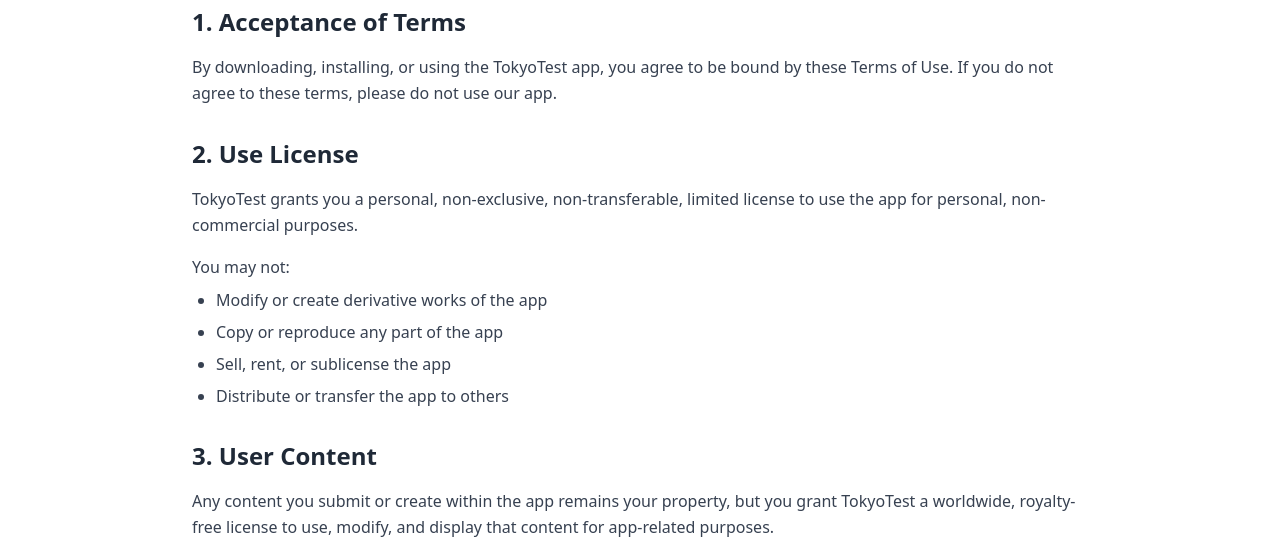
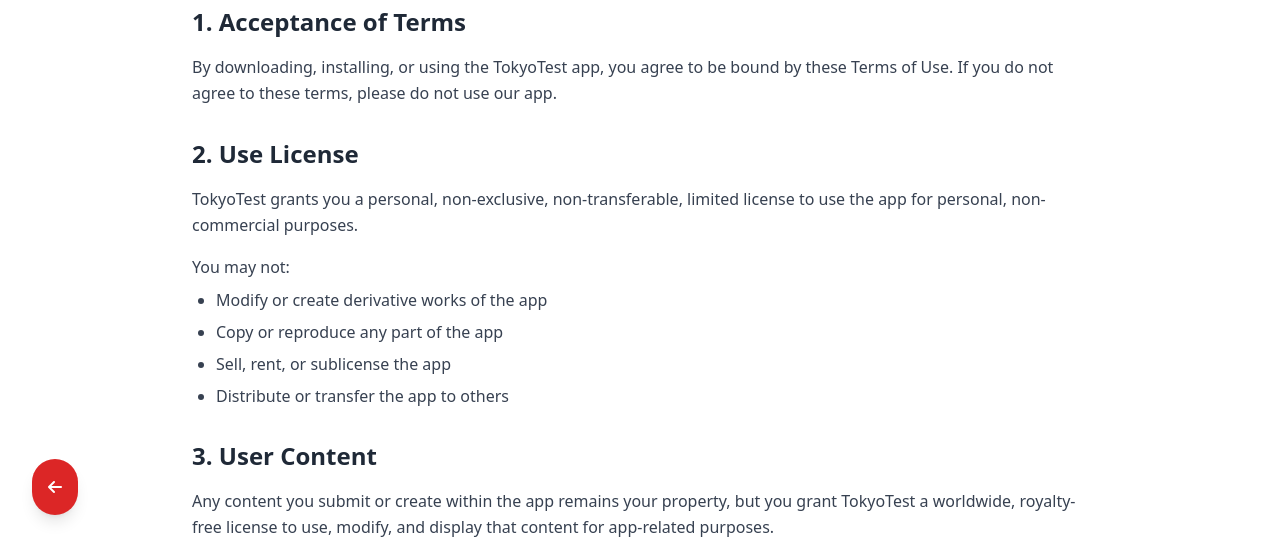
Before and after one commit to mamour-dx/tokyo-test, a plain HTML site: page terms-of-use.html in a window 1280 px wide. Shown: the part 253-800 px from the top of the page. Drawn offline with nearby package versions, Linux system fonts and the light colour scheme.

Commit message:
add back button on terms page

```diff
--- a/terms-of-use.html
+++ b/terms-of-use.html
@@ -5,6 +5,16 @@
     <meta name="viewport" content="width=device-width, initial-scale=1.0" />
     <title>Terms of Use - Tokyo Test</title>
     <script src="https://cdn.tailwindcss.com"></script>
+    <link rel="stylesheet" href="https://cdnjs.cloudflare.com/ajax/libs/font-awesome/6.5.1/css/all.min.css" />
+    <style>
+      .back-button {
+        transform: translateX(-100%);
+        animation: slideIn 0.5s ease forwards;
+      }
+      @keyframes slideIn {
+        to { transform: translateX(0); }
+      }
+    </style>
   </head>
 
   <body class="font-sans bg-white text-gray-800">
@@ -108,5 +118,10 @@
     <footer class="py-4 px-8 text-center bg-gray-200">
       <p>&copy; 2025 Tokyo Test. All rights reserved.</p>
     </footer>
+
+    <!-- Floating Back Button -->
+    <a href="index.html" class="back-button fixed bottom-8 left-8 bg-red-600 text-white p-4 rounded-full shadow-lg hover:bg-red-700 hover:shadow-xl transition-all duration-300 group">
+      <i class="fas fa-arrow-left group-hover:scale-110 transition-transform"></i>
+    </a>
   </body>
 </html>
```
